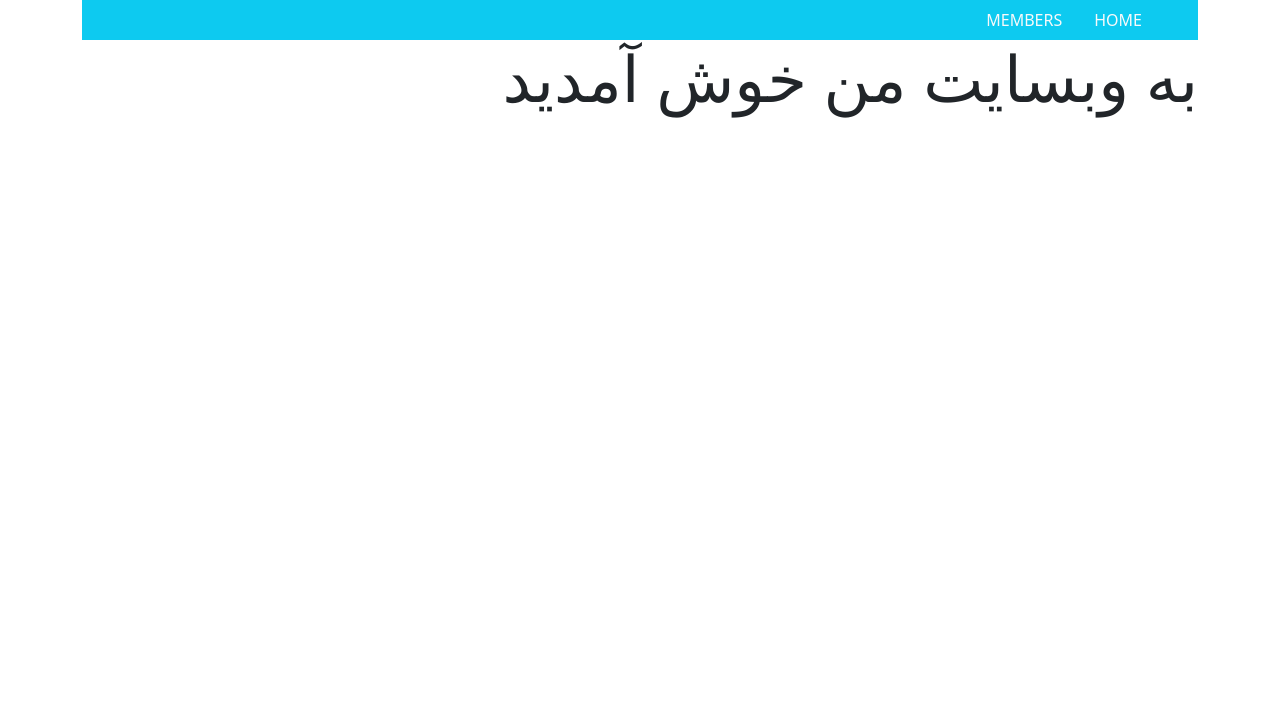
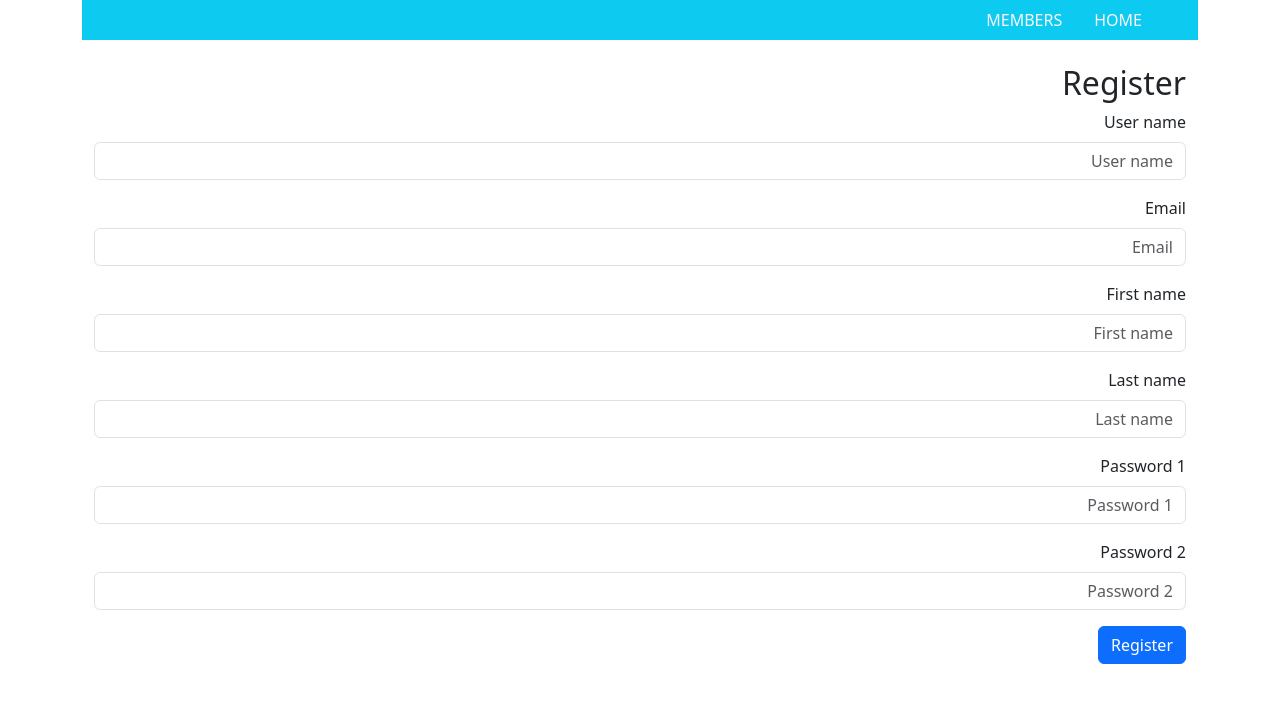
Before and after one commit to dryekta129999/class-22-08-1403, a Django app: page /accounts/register/ in a window 1280 px wide. Shown: the top 703 px of the page. Run offline with Django 5.2, Linux system fonts and the light colour scheme; some libraries are stand-ins or nearby versions.

Commit message:
Django-bootstrap template in forms- class 22-08-1403

```diff
--- a/accounts/forms.py
+++ b/accounts/forms.py
@@ -0,0 +1,18 @@
+
+from django import forms
+# from django.contrib.auth.models import User
+# from django.contrib.auth.forms import UserCreationForm
+
+
+class UserRegisterForm(forms.Form):
+	user_name=forms.CharField(max_length=20,)
+	email = forms.EmailField(required=True)
+	first_name = forms.CharField(max_length=20)
+	last_name = forms.CharField(max_length=20)
+	password_1 = forms.CharField(widget=forms.PasswordInput)
+	password_2 = forms.CharField(widget=forms.PasswordInput)
+
+	def save(self):
+		pass
+
+# user_name = forms.CharField(label='Username', widget=forms.TextInput())
--- /dev/null
+++ b/accounts/templates/accounts/register.html
@@ -0,0 +1,17 @@
+{% extends '_base.html' %}
+{% load bootstrap5 %}
+
+{% block title %}
+    Register
+{% endblock %}
+
+{% block content %}
+    <div class="container mt-4">
+        <h2>Register</h2>
+        <form method="post">
+            {% csrf_token %}
+            {% bootstrap_form form %}
+            <button type="submit" class="btn btn-primary">Register</button>
+        </form>
+    </div>
+{% endblock %}
--- a/accounts/urls.py
+++ b/accounts/urls.py
@@ -2,7 +2,7 @@ from django.conf.urls.static import static
 from django.contrib.staticfiles.urls import staticfiles_urlpatterns
 from django.urls import path
 from . import views
-app_name = 'accounts'
+app_name = 'templates'
 
 urlpatterns = [
 
--- a/accounts/views.py
+++ b/accounts/views.py
@@ -1,7 +1,27 @@
-from django.shortcuts import render
+from django.shortcuts import render, redirect
+from django.http import HttpResponse, HttpResponseRedirect
+from .forms import UserRegisterForm
 
 
 # Create your views here.
 
+# def user_register(request):
+# 	if request.method == 'POST':
+# 		pass
+# 	else:
+# 		form = UserRegisterForm()
+# 		return render(request, 'templates/register.html', {'form': form})
+
+
+
+
+
 def user_register(request):
-	return render(request, 'accounts/register.html')
+    if request.method == 'POST':
+        form = UserRegisterForm(request.POST)
+        if form.is_valid():
+            form.save()
+            return redirect('home')
+    else:
+        form = UserRegisterForm()
+    return render(request, 'accounts/register.html', {'form': form})
--- a/config/urls.py
+++ b/config/urls.py
@@ -21,7 +21,7 @@ from django.urls import path,include
 urlpatterns = [
     path("admin/", admin.site.urls),
     path('',include('home.urls',namespace='home')),
-    # path("accounts/", include("django.contrib.auth.urls")),
+    # path("templates/", include("django.contrib.auth.urls")),
     path('accounts/',include('accounts.urls',namespace='accounts')),
 
 
--- a/home/views.py
+++ b/home/views.py
@@ -18,7 +18,7 @@ def home(request):
 
 # Create your views here.
 # def testing(request):
-# 	template = loader.get_template('master.html')
+# 	template = loader.get_template('_base.html')
 # 	context = {
 # 		'mydate': datetime.datetime.now(),
 # 	}
--- a/templates/accounts/register.html
+++ /dev/null
@@ -1,12 +0,0 @@
-{% extends 'master.html' %}
-
-{% block title %}
-	به صفحه ایحاد اکانت خوش آمدید
-{% endblock %}
-
-
-{% block content %}
-	<p class="display-3">به وبسایت من خوش آمدید</p>
-
-
-{% endblock %}
--- a/templates/home.html
+++ b/templates/home.html
@@ -1,4 +1,4 @@
-{% extends 'master.html' %}
+{% extends '_base.html' %}
 
 
 
```
Also changed, not shown: templates/_base.html (renamed from templates/master.html).
